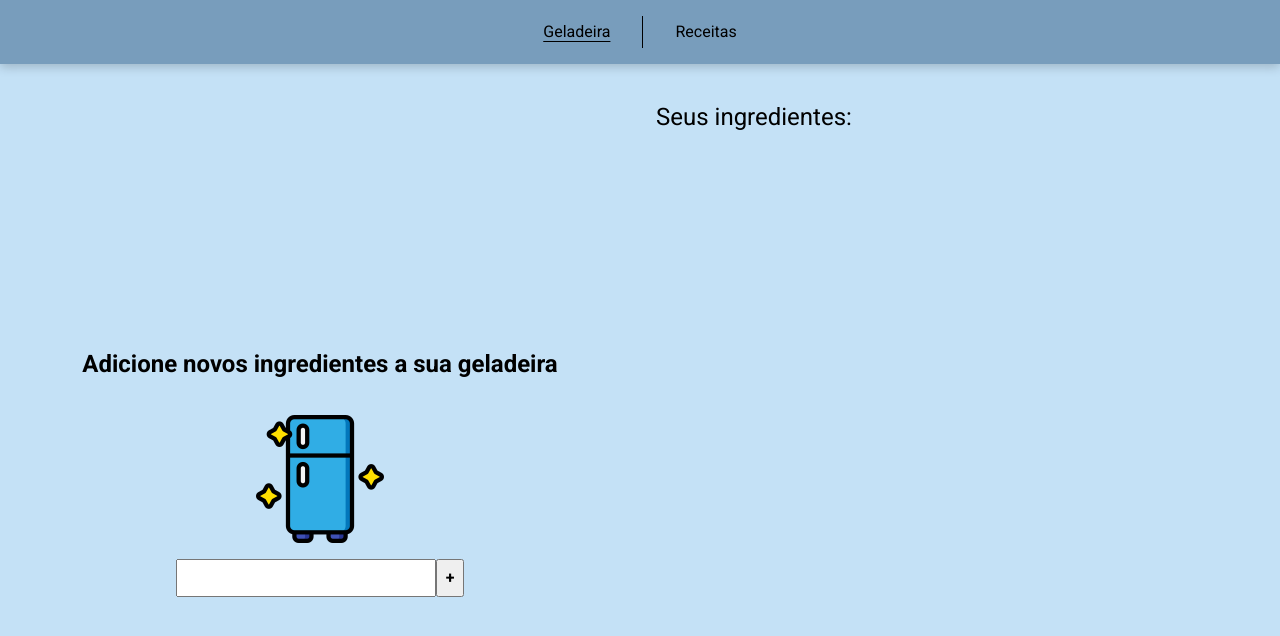
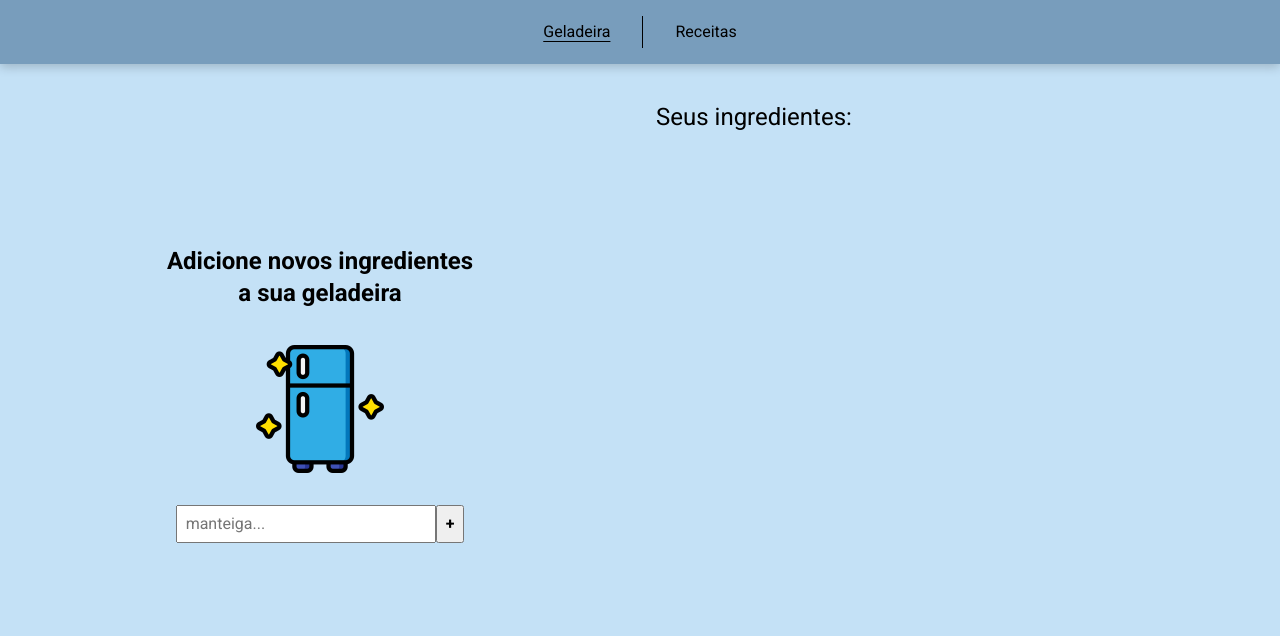
Before and after one commit to bastosanaa/gerador-receitas, a Vue app: page / in a window 1280 px wide. Shown: the top 636 px of the page. Built offline with nearby package versions, Linux system fonts and the light colour scheme.

Commit message:
componente pai recebe informacoes dos toggles

```diff
--- a/src/components/FridgeTabCompontents/InputIngredients.vue
+++ b/src/components/FridgeTabCompontents/InputIngredients.vue
@@ -1,10 +1,12 @@
 <template>
     <div id="inputIngredients">
-        <h2>Adicione novos ingredientes a sua geladeira</h2>
-        <img src="@/assets/fridge.png" alt="">
-        <div>
-            <input type="text" v-model="newIngredient">
-            <button @click="addNewIngredient">+</button>
+        <div id="container">
+            <h2>Adicione novos ingredientes <br> a sua geladeira</h2>
+            <img src="@/assets/fridge.png" alt="">
+            <div>
+                <input type="text" v-model="newIngredient" placeholder="manteiga...">
+                <button @click="addNewIngredient">+</button>
+            </div>
         </div>
     </div>
 </template>
@@ -29,19 +31,33 @@ export default {
 <style scoped>
     #inputIngredients {
         box-sizing: border-box;
+        padding: 1rem;
+        width: 50%;
+        height: 100%;
+        display: flex;
+        align-items: center;
+        justify-content: center;
+    }
+    #container {
         display: flex;
         flex-direction: column;
         align-items: center;
         justify-content: center;
-        padding: 1rem;
         gap: 1rem;
-        width: 50%;
-        height: 100%;
+        padding: 0 0 10rem 0;
+
     }
+
+    h2 {
+        text-align: center;
+        line-height: 2rem;
+    }
+
     input {
         padding: 0.5rem;
         width: 240px;
         border-block-color: var();
+        margin-top: 1rem;
     }
 
     button {
--- a/src/components/RecepiesTabComponents/RecepiesPrompt.vue
+++ b/src/components/RecepiesTabComponents/RecepiesPrompt.vue
@@ -2,7 +2,8 @@
     <div id="recepies-prompt">
         <div class="prompt-container">
             <h1>Gere receitas apartir de itens da sua geladeira</h1>
-            <ToggleSwitch  v-for="(option, index) in extraOptions" :key="index" :falseOption="option[0]" :trueOption="option[1]"></ToggleSwitch>
+            <ToggleSwitch :falseOption="'não vegetariano'" @toggle="handleToggle" :trueOption="'vegetariano'"></ToggleSwitch>
+            <ToggleSwitch :falseOption="'salgado'" @toggle="handleToggle('isSweet')" :trueOption="'doce'"></ToggleSwitch>
             <button @click="generateRecepies">Gerar receitas✨</button>
         </div>
     </div>
@@ -17,20 +18,28 @@ export default {
     },
     data() {
         return {
-            extraOptions: [
-                ['salgado', 'doce'],
-                ['não vegetariano', 'vegetariano']
-            ]
+            isVeg: false,
+            isSweet: false
         }
     },
     methods: {
         async generateRecepies() {
+
+            const veg = this.isVeg ? 'vegetariano' : 'não vegetariano'
+            const category = this.isSweet ? 'doce' : 'salgado'
+
+            const prompt = `me sugira uma receita fácil ${veg} e ${category}`
+            console.log(prompt);
+
             try {
-                console.log(await generateText())
+                console.log(await generateText(prompt))
             } catch {
                 console.log('erro ao gerar codigo');
 
             }
+        },
+        handleToggle(varibleName) {
+            this[varibleName] = !this[varibleName]
         }
     }
 }
@@ -52,6 +61,7 @@ export default {
     padding: 5rem 3rem;
     border: 1px solid black;
     border-radius: 15px;
+    background-color: #d8ecf8;
 }
 
 button {
--- a/src/components/widgets/ToggleSwitch.vue
+++ b/src/components/widgets/ToggleSwitch.vue
@@ -1,8 +1,8 @@
 <template>
-    <div id="toggle-switch" @click="selected = !selected">
+    <div id="toggle-switch">
         <p>{{ falseOption }}</p>
         <label class="switch">
-            <input type="checkbox">
+            <input type="checkbox" @change="toggle" v-model="selected">
             <span class="slider round"></span>
         </label>
         <p>{{ trueOption }}</p>
@@ -10,6 +10,7 @@
 </template>
 
 <script>
+
 export default {
     props: {
         falseOption : {
@@ -18,11 +19,15 @@ export default {
         trueOption: {
             type: String
         }
-
     },
     data() {
         return {
             selected: false
+        }
+    },
+    methods: {
+        toggle() {
+            this.$emit('toggle');
         }
     }
 }
--- a/src/text_generation.js
+++ b/src/text_generation.js
@@ -2,14 +2,12 @@
 import { GoogleGenerativeAI } from "@google/generative-ai";
 
 
-export const generateText = async () => {
+export const generateText = async (prompt) => {
     const apiKey = process.env.VUE_APP_API_KEY
 
     const genAI = new GoogleGenerativeAI(apiKey);
     const model = genAI.getGenerativeModel({ model: "gemini-1.5-flash" });
 
-    const prompt = "Write a story about a magic backpack.";
-
     const result = await model.generateContent(prompt);
     return result.response.text();
 }
```
Also changed, not shown: src/components/tabs/RecepiesTab.vue (line endings or trailing spaces), 1 other file (tests, documents, lock files or other folders).
